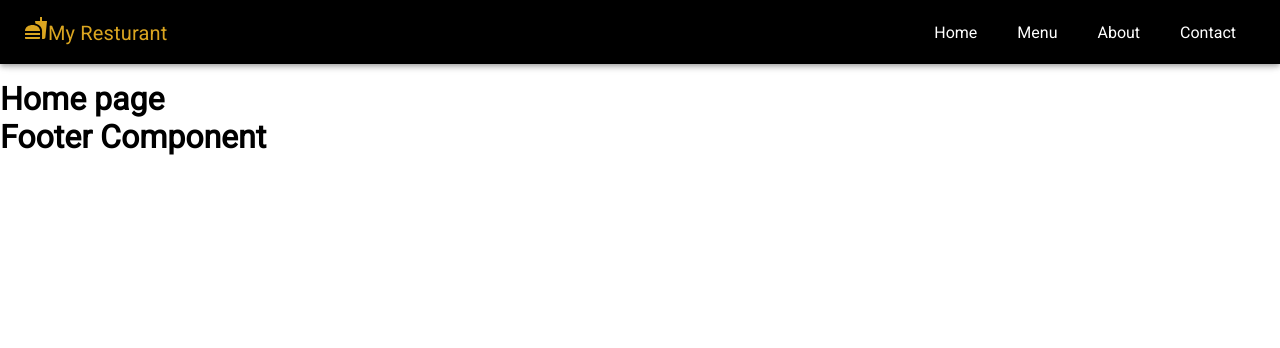
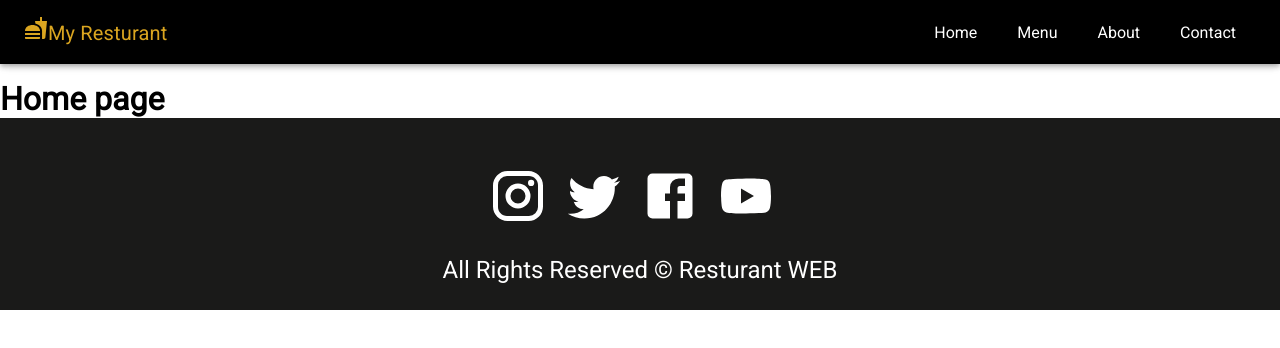
Before and after one commit to Dineshyagnik/resturant_website, a React (Create React App) app: page / in a window 1280 px wide. Shown: the top 348 px of the page. Built offline with nearby package versions, Linux system fonts and the light colour scheme.

Commit message:
footer added

```diff
--- a/src/component/Layout/Footer.js
+++ b/src/component/Layout/Footer.js
@@ -1,11 +1,42 @@
-import React from 'react'
+import React from 'react';
+import { Box, Typography } from '@mui/material';
+import InstagramIcon from '@mui/icons-material/Instagram';
+import TwitterIcon from '@mui/icons-material/Twitter';
+import FacebookIcon from '@mui/icons-material/Facebook';
+import YouTubeIcon from '@mui/icons-material/YouTube';
 
 const Footer = () => {
   return (
-    <div>
-        <h1>Footer Component</h1>
-    </div>
+    <>
+      <Box sx={{ textAlign: 'center', bgcolor: '#1A1A19', color: 'white', p: 3 }}>
+        <Box sx={{
+          my: 3, "& svg": {
+            fontSize: '60px',
+            cursor: 'pointer',
+            mr: 2
+          },
+          "& svg:hover": {
+            color: 'goldenrod',
+            transform: 'translateX(5px)',
+            transition: 'all 400ms',
+          }
+
+        }}>
+          <InstagramIcon />
+          <TwitterIcon />
+          <FacebookIcon />
+          <YouTubeIcon />
+        </Box>
+        <Typography variant='h5' sx={{
+          "@media (max-width:600px)": {
+            fontSize: '1rem'
+          }
+        }}>
+          All Rights Reserved &copy; Resturant WEB
+        </Typography>
+      </Box>
+    </>
   )
 }
 
-export default Footer
+export default Footer;
```
